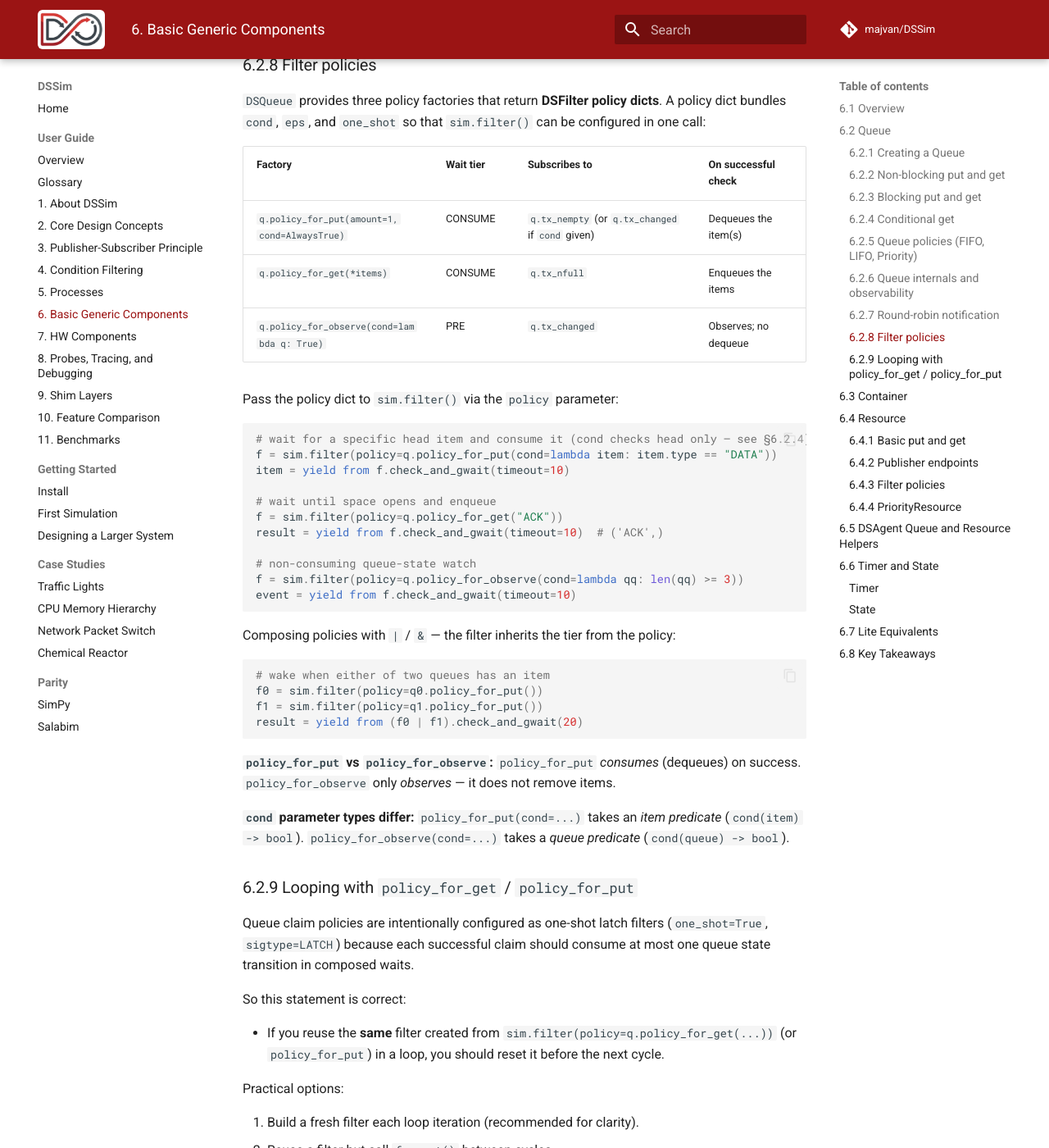
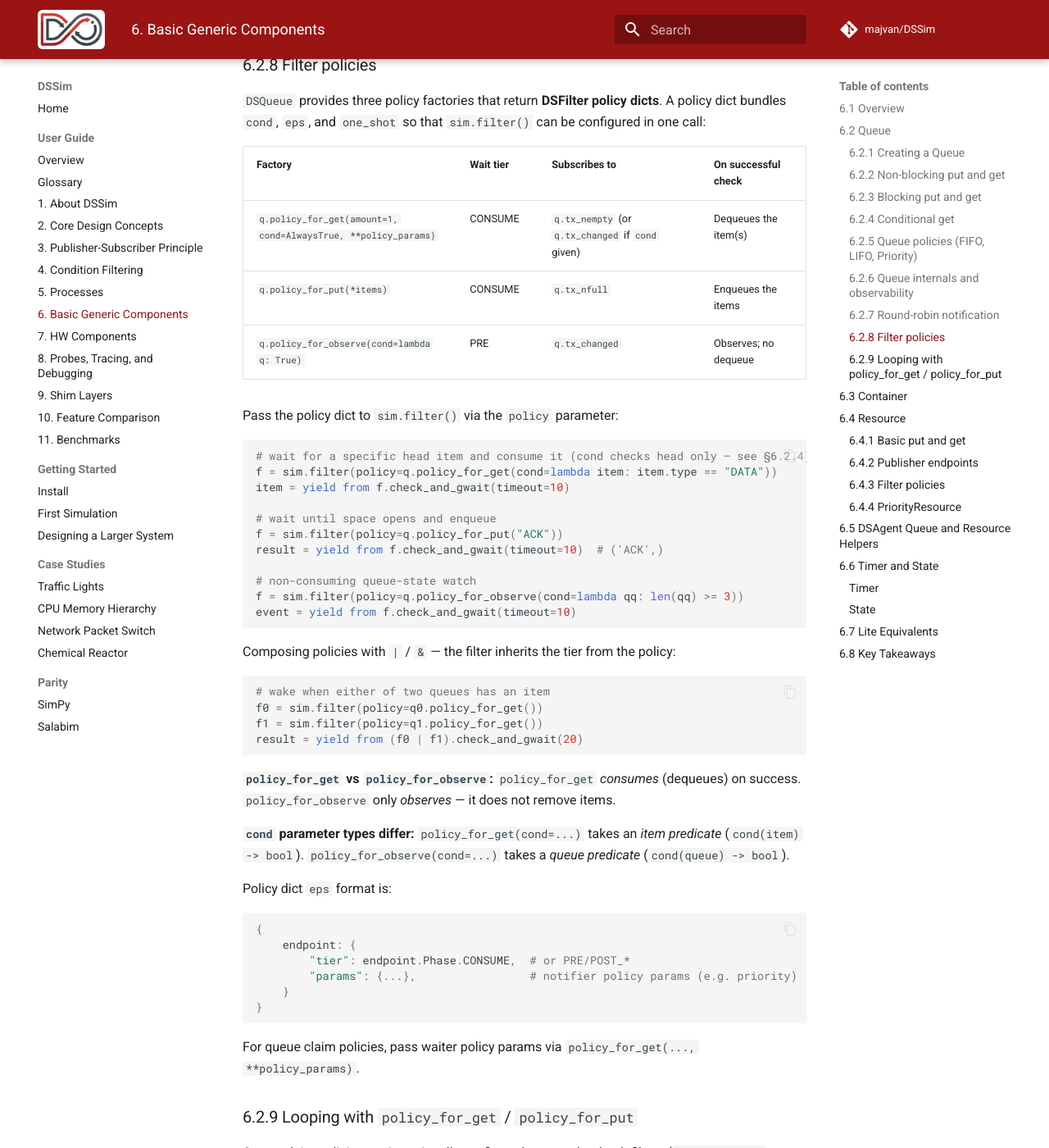
Before and after one commit to majvan/DSSim, an MkDocs documentation site: the page built from docs/user-guide/06-components.md, in a window 1280 px wide and 1400 px high, scrolled down 2993 px. Shown: the whole window at 82% size. Built offline with MkDocs 1.6.1 and Material for MkDocs 9.7.7, drawn with Linux system fonts in a browser that asks for light colours; comment, search, counter and statistics services are not loaded; some of the changed text lies outside the part shown.

Commit message:
Update docs reflecting ep params for filters

````diff
--- a/docs/user-guide/06-components.md
+++ b/docs/user-guide/06-components.md
@@ -129,19 +129,19 @@ dicts**.  A policy dict bundles `cond`, `eps`, and `one_shot` so that
 
 | Factory | Wait tier | Subscribes to | On successful check |
 |---|---|---|---|
-| `q.policy_for_put(amount=1, cond=AlwaysTrue)` | CONSUME | `q.tx_nempty` (or `q.tx_changed` if `cond` given) | Dequeues the item(s) |
-| `q.policy_for_get(*items)` | CONSUME | `q.tx_nfull` | Enqueues the items |
+| `q.policy_for_get(amount=1, cond=AlwaysTrue, **policy_params)` | CONSUME | `q.tx_nempty` (or `q.tx_changed` if `cond` given) | Dequeues the item(s) |
+| `q.policy_for_put(*items)` | CONSUME | `q.tx_nfull` | Enqueues the items |
 | `q.policy_for_observe(cond=lambda q: True)` | PRE | `q.tx_changed` | Observes; no dequeue |
 
 Pass the policy dict to `sim.filter()` via the `policy` parameter:
 
 ```python
 # wait for a specific head item and consume it (cond checks head only — see §6.2.4)
-f = sim.filter(policy=q.policy_for_put(cond=lambda item: item.type == "DATA"))
+f = sim.filter(policy=q.policy_for_get(cond=lambda item: item.type == "DATA"))
 item = yield from f.check_and_gwait(timeout=10)
 
 # wait until space opens and enqueue
-f = sim.filter(policy=q.policy_for_get("ACK"))
+f = sim.filter(policy=q.policy_for_put("ACK"))
 result = yield from f.check_and_gwait(timeout=10)  # ('ACK',)
 
 # non-consuming queue-state watch
@@ -154,14 +154,27 @@ policy:
 
 ```python
 # wake when either of two queues has an item
-f0 = sim.filter(policy=q0.policy_for_put())
-f1 = sim.filter(policy=q1.policy_for_put())
+f0 = sim.filter(policy=q0.policy_for_get())
+f1 = sim.filter(policy=q1.policy_for_get())
 result = yield from (f0 | f1).check_and_gwait(20)
 ```
 
-**`policy_for_put` vs `policy_for_observe`:** `policy_for_put` *consumes* (dequeues) on success. `policy_for_observe` only *observes* — it does not remove items.
+**`policy_for_get` vs `policy_for_observe`:** `policy_for_get` *consumes* (dequeues) on success. `policy_for_observe` only *observes* — it does not remove items.
 
-**`cond` parameter types differ:** `policy_for_put(cond=...)` takes an *item predicate* (`cond(item) -> bool`). `policy_for_observe(cond=...)` takes a *queue predicate* (`cond(queue) -> bool`).
+**`cond` parameter types differ:** `policy_for_get(cond=...)` takes an *item predicate* (`cond(item) -> bool`). `policy_for_observe(cond=...)` takes a *queue predicate* (`cond(queue) -> bool`).
+
+Policy dict `eps` format is:
+
+```python
+{
+    endpoint: {
+        "tier": endpoint.Phase.CONSUME,  # or PRE/POST_*
+        "params": {...},                 # notifier policy params (e.g. priority)
+    }
+}
+```
+
+For queue claim policies, pass waiter policy params via `policy_for_get(..., **policy_params)`.
 
 ### 6.2.9 Looping with `policy_for_get` / `policy_for_put`
 
@@ -290,6 +303,12 @@ is configured in one call.  `policy_for_get` subscribes to `r.tx_nempty`.
 On each condition check it attempts immediate acquisition; for
 `DSPriorityResource` this also handles preemption.  The returned amount is
 available via `cond_value()`.
+
+`eps` entries carry endpoint tier and params:
+
+```python
+{ep: {"tier": ep.Phase.CONSUME, "params": {"priority": 1, "preempt": True}}}
+```
 
 Combining two resources in a circuit (wait for both):
 
````
Also changed, not shown: docs/guides/queues.md (+13 -7 lines), docs/guides/resources.md (+6 -0 lines), docs/user-guide/04-condition-filtering.md (+2 -2 lines).
